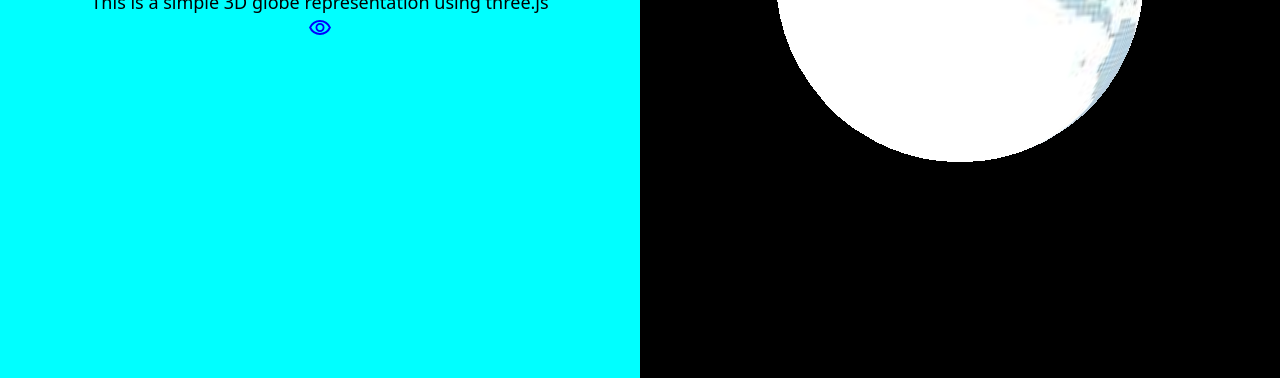
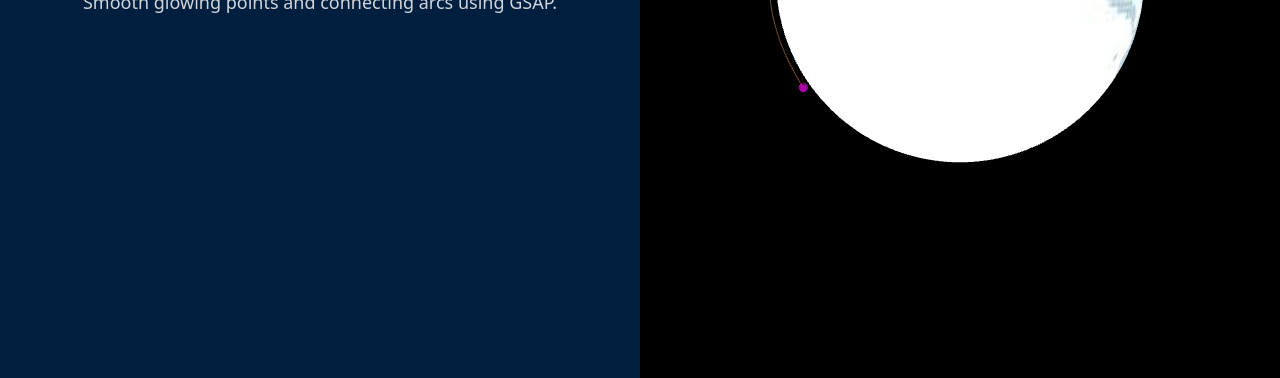
Before and after one commit to pronobiswas/globe, a plain HTML site: page index.html in a window 1280 px wide. Shown: the part 422-800 px from the top of the page. Drawn offline with nearby package versions, Linux system fonts and the light colour scheme; animation ran at ten frames a second.

Commit message:
update globe control with gsap

```diff
--- a/index.html
+++ b/index.html
@@ -1,12 +1,12 @@
 <!DOCTYPE html>
 <html lang="en">
 <head>
-    <meta charset="UTF-8">
-    <meta name="viewport" content="width=device-width, initial-scale=1.0">
-    <title>Rotating Globe</title>
+  <meta charset="UTF-8" />
+  <meta name="viewport" content="width=device-width, initial-scale=1.0" />
+  <title>GSAP Connected Globe Network</title>
   <script src="https://cdn.tailwindcss.com"></script>
   <style>
-        body { margin: 0; overflow: hidden; background-color: aqua;}
+    body { margin: 0; overflow: hidden; background-color: #001f3f; }
     canvas { display: block; }
     .full_container { width: 100vw; height: 100vh; display: flex; }
     .half_container { width: 50%; height: 100%; }
@@ -14,51 +14,43 @@
 </head>
 <body>
   <div id="main">
-        <div id="demo" class="full_container" >
-            <div class="textCon half_container flex flex-col justify-center items-center">
-                <h1 class="text-4xl font-bold">hello world</h1>
-                <h3 class="text-2xl">well-come to the three.js world</h3>
-                <p class="text-lg">This is a simple 3D globe representation using three.js</p>
-                <span>
-                    <svg xmlns="http://www.w3.org/2000/svg" height="24px" viewBox="0 -960 960 960" width="24px" fill="blue"><path d="M480-320q75 0 127.5-52.5T660-500q0-75-52.5-127.5T480-680q-75 0-127.5 52.5T300-500q0 75 52.5 127.5T480-320Zm0-72q-45 0-76.5-31.5T372-500q0-45 31.5-76.5T480-608q45 0 76.5 31.5T588-500q0 45-31.5 76.5T480-392Zm0 192q-146 0-266-81.5T40-500q54-137 174-218.5T480-800q146 0 266 81.5T920-500q-54 137-174 218.5T480-200Zm0-300Zm0 220q113 0 207.5-59.5T832-500q-50-101-144.5-160.5T480-720q-113 0-207.5 59.5T128-500q50 101 144.5 160.5T480-280Z"/></svg>
-                </span>
+    <div id="demo" class="full_container">
+      <div class="textCon half_container flex flex-col justify-center items-center text-white">
+        <h1 class="text-4xl font-bold">GSAP Connected Globe Network</h1>
+        <p class="text-lg text-gray-300 mt-2">
+          Smooth glowing points and connecting arcs using GSAP.
+        </p>
       </div>
       <div class="globeCon half_container"></div>
     </div>
   </div>
 
+  <!-- Three.js + OrbitControls + GSAP -->
   <script src="https://cdn.jsdelivr.net/npm/three@0.132.2/build/three.min.js"></script>
   <script src="https://cdn.jsdelivr.net/npm/three@0.132.2/examples/js/controls/OrbitControls.js"></script>
+  <script src="https://cdn.jsdelivr.net/npm/gsap@3.12.5/dist/gsap.min.js"></script>
 
   <script>
     const globeCon = document.querySelector('.globeCon');
-
-// Scene setup
     const scene = new THREE.Scene();
-const camera = new THREE.PerspectiveCamera(75, 1, 0.1, 1000); // temporary aspect 1
-const renderer = new THREE.WebGLRenderer();
+    const camera = new THREE.PerspectiveCamera(75, 1, 0.1, 1000);
+    const renderer = new THREE.WebGLRenderer({ antialias: true });
     globeCon.appendChild(renderer.domElement);
 
-// Sphere geometry for the globe
-const geometry = new THREE.SphereGeometry(5, 32, 32);
+    const radius = 5;
     const textureLoader = new THREE.TextureLoader();
     const texture = textureLoader.load('world-map.jpg');
-const material = new THREE.MeshBasicMaterial({ map: texture });
-const globe = new THREE.Mesh(geometry, material);
+    const globe = new THREE.Mesh(
+      new THREE.SphereGeometry(radius, 64, 64),
+      new THREE.MeshBasicMaterial({ map: texture })
+    );
     scene.add(globe);
 
     camera.position.z = 15;
+    const controls = new THREE.OrbitControls(camera, renderer.domElement);
+    controls.enableDamping = true;
+    controls.dampingFactor = 0.05;
 
-// Controls
-const controls = new THREE.OrbitControls(camera, renderer.domElement);
-controls.enableDamping = true; // smooth motion
-controls.dampingFactor = 0.05;
-controls.enableZoom = true;    // allow zoom
-controls.enablePan = false;    // disable panning if you want
-controls.minDistance = 7;     // min zoom distance
-controls.maxDistance = 20;    // max zoom distance
-
-// Function to resize renderer
     function resizeRenderer() {
       const { width, height } = globeCon.getBoundingClientRect();
       renderer.setSize(width, height);
@@ -66,107 +58,100 @@ function resizeRenderer() {
       camera.updateProjectionMatrix();
     }
 
-function latLongToVector3(lat, lon, radius) {
+    function latLongToVector3(lat, lon, r) {
       const phi = (90 - lat) * (Math.PI / 180);
       const theta = (lon + 180) * (Math.PI / 180);
-
-    const x = -radius * Math.sin(phi) * Math.cos(theta);
-    const y = radius * Math.cos(phi);
-    const z = radius * Math.sin(phi) * Math.sin(theta);
-
-    return new THREE.Vector3(x, y, z);
-}
-function createBlinkingLight(lat, lon) {
-    const lightGeometry = new THREE.SphereGeometry(0.1, 8, 8);
-    const lightMaterial = new THREE.MeshBasicMaterial({ color: 'red' });
-    const lightMesh = new THREE.Mesh(lightGeometry, lightMaterial);
-
-    const position = latLongToVector3(lat, lon, 5); // 5 = globe radius
-    lightMesh.position.copy(position);
-
-    globe.add(lightMesh); // <-- add to globe instead of scene
-
-    // Blinking animation
-    let blinkUp = true;
-    function blink() {
-        requestAnimationFrame(blink);
-        if (blinkUp) {
-            lightMesh.material.opacity += 0.05;
-            if (lightMesh.material.opacity >= 1) blinkUp = false;
-        } else {
-            lightMesh.material.opacity -= 0.05;
-            if (lightMesh.material.opacity <= 0.2) blinkUp = true;
-        }
-        lightMesh.material.transparent = true;
-    }
-    blink();
+      return new THREE.Vector3(
+        -r * Math.sin(phi) * Math.cos(theta),
+        r * Math.cos(phi),
+        r * Math.sin(phi) * Math.sin(theta)
+      );
     }
 
+    const points = [
+      { lat: 37.7749, lon: -122.4194, color: 0xff0000 },
+      { lat: 51.5074, lon: -0.1278, color: 0x00ffff },
+      { lat: 35.6895, lon: 139.6917, color: 0xffff00 },
+      { lat: 28.6139, lon: 77.2090, color: 0x00ff00 },
+      { lat: -33.8688, lon: 151.2093, color: 0xff00ff },
+      { lat: 40.7128, lon: -74.006, color: 0xffffff },
+    ];
 
-createBlinkingLight(37.7749, -122.4194); // San Francisco
-createBlinkingLight(51.5074, -0.1278);   // London
-createBlinkingLight(35.6895, 139.6917);  // Tokyo
-createBlinkingLight(33.6895, 130.6917);  // Fukuoka
-createBlinkingLight(63.6895, 130.6917);  // Hokkaido
-createBlinkingLight(103.6895, 170.6917);  // Hokkaido
-createBlinkingLight(163.6895, -130.6917);  // Hokkaido
+    const lightMeshes = [];
 
+    // Create blinking lights
+    points.forEach((p, i) => {
+      const geom = new THREE.SphereGeometry(0.12, 8, 8);
+      const mat = new THREE.MeshBasicMaterial({ color: p.color, transparent: true, opacity: 1 });
+      const mesh = new THREE.Mesh(geom, mat);
+      const pos = latLongToVector3(p.lat, p.lon, radius + 0.2);
+      mesh.position.copy(pos);
+      globe.add(mesh);
+      lightMeshes.push({ mesh, mat });
 
-// Create a blinking SVG marker as a Sprite
-function createBlinkingSVGMarker(lat, lon, svgURL) {
-    const textureLoader = new THREE.TextureLoader();
-    const texture = textureLoader.load(svgURL);
-
-    const material = new THREE.SpriteMaterial({
-        map: texture,
-        transparent: true
+      // GSAP blinking
+      gsap.to(mat, {
+        opacity: 0.2,
+        duration: 1 + Math.random(),
+        repeat: -1,
+        yoyo: true,
+        ease: "sine.inOut",
+        delay: i * 0.3
+      });
     });
 
-    const sprite = new THREE.Sprite(material);
+    // Connect lights with animated lines
+    lightMeshes.forEach((startObj, i) => {
+      for (let j = i + 1; j < lightMeshes.length; j++) {
+        const start = startObj.mesh.position.clone();
+        const end = lightMeshes[j].mesh.position.clone();
 
-    const radius = 5;  // globe radius
-    const offset = 0.08; // offset to be above surface
-    const position = latLongToVector3(lat, lon, radius + offset);
-    sprite.position.copy(position);
-    sprite.scale.set(0.5, 0.5, 0.5); // adjust marker size
+        // Create curved arc line
+        const mid = start.clone().add(end).multiplyScalar(0.5);
+        mid.normalize().multiplyScalar(radius + 1.2);
 
-    globe.add(sprite); // attach to globe
+        const curve = new THREE.QuadraticBezierCurve3(start, mid, end);
+        const points = curve.getPoints(100);
+        const geometry = new THREE.BufferGeometry().setFromPoints(points);
 
-    // Blinking animation
-    let blinkUp = true;
-    function blink() {
-        requestAnimationFrame(blink);
-        if (blinkUp) {
-            sprite.material.opacity += 0.05;
-            if (sprite.material.opacity >= 1) blinkUp = false;
-        } else {
-            sprite.material.opacity -= 0.05;
-            if (sprite.material.opacity <= 0.2) blinkUp = true;
+        const material = new THREE.LineBasicMaterial({
+          color: new THREE.Color(Math.random(), Math.random(), Math.random()),
+          transparent: true,
+          opacity: 0
+        });
+
+        const line = new THREE.Line(geometry, material);
+        globe.add(line);
+
+        // GSAP animate line fade-in and fade-out
+        gsap.to(material, {
+          opacity: 0.6,
+          duration: 1.5,
+          repeat: -1,
+          yoyo: true,
+          ease: "power1.inOut",
+          delay: Math.random() * 2
+        });
       }
-    }
-    blink();
-}
+    });
 
-createBlinkingSVGMarker(139.7749, -222.4194, 'marker.svg'); // San Francisco
-createBlinkingSVGMarker(11.5074, -0.1278, 'marker.svg');   // London
-createBlinkingSVGMarker(155.6895, 239.6917, 'marker.svg');  // Tokyo
+    resizeRenderer();
+    window.addEventListener('resize', resizeRenderer);
 
+    // GSAP infinite globe rotation
+    gsap.to(globe.rotation, {
+      y: Math.PI * 2,
+      duration: 40,
+      ease: "none",
+      repeat: -1
+    });
 
-
-// Initial resize
-resizeRenderer();
-
-// Animation
     function animate() {
       requestAnimationFrame(animate);
-    globe.rotation.y += 0.01;
+      controls.update();
       renderer.render(scene, camera);
     }
     animate();
-
-// Resize on window change
-window.addEventListener('resize', resizeRenderer);
   </script>
-
 </body>
 </html>
```
Lines whose indentation alone changed are shown as unchanged.
